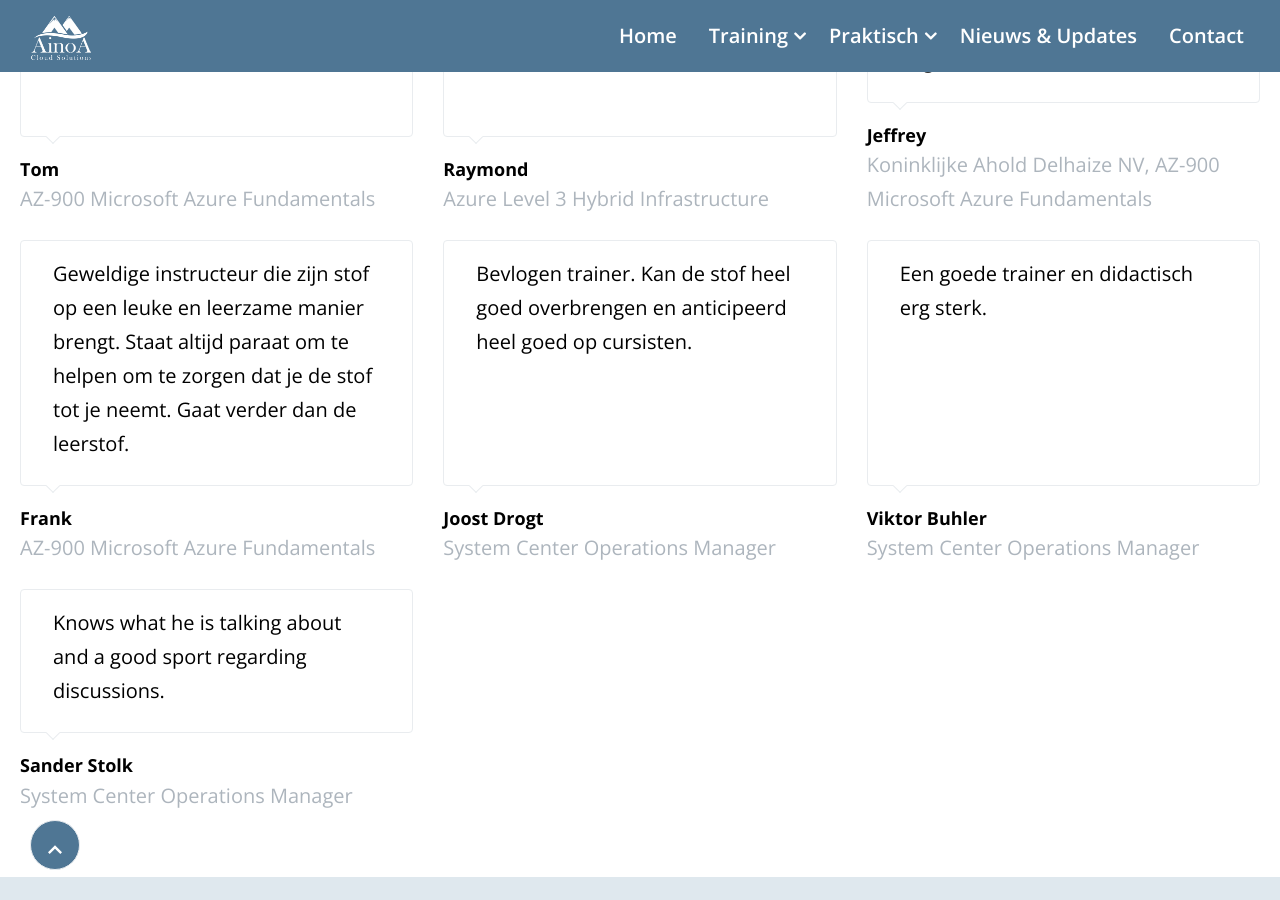
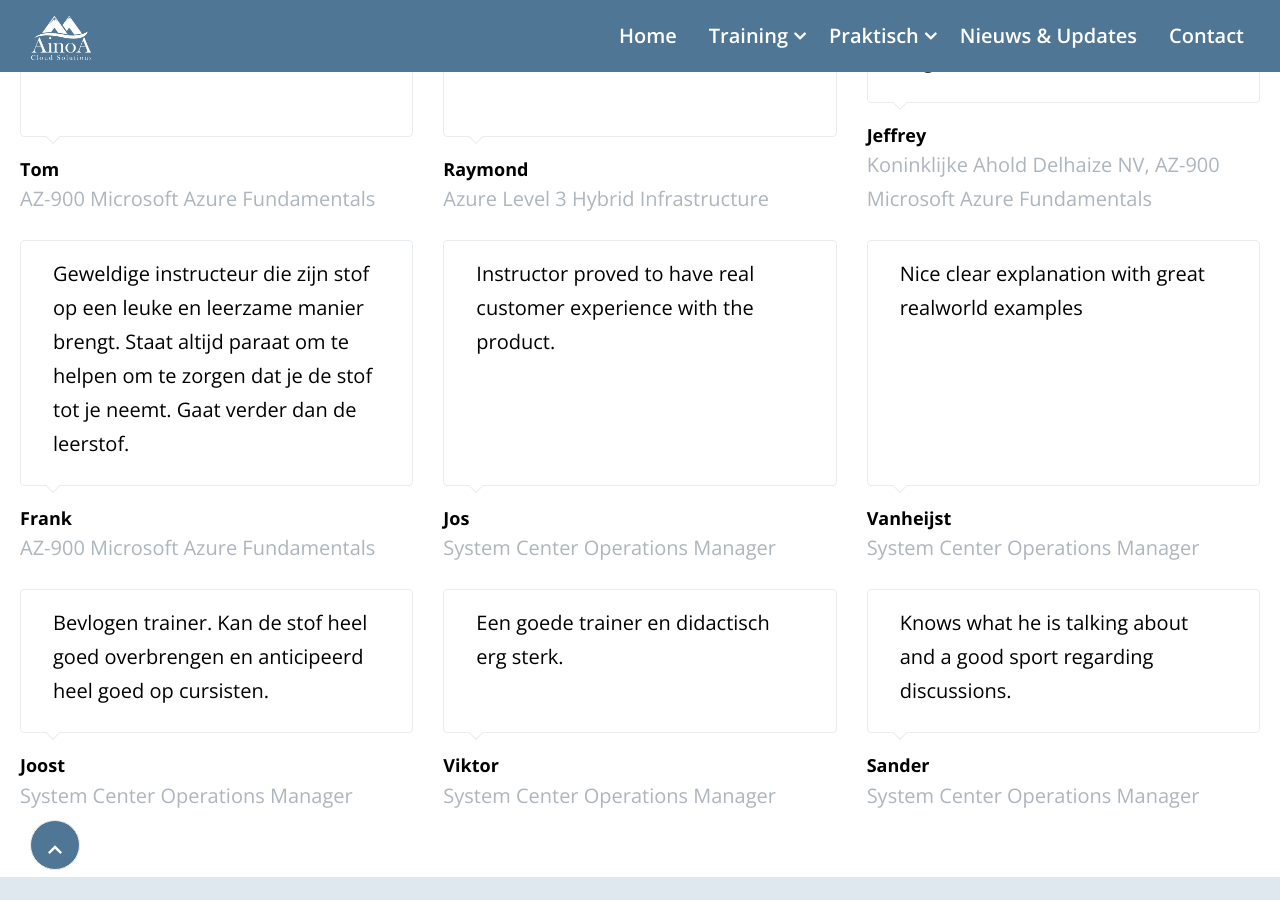
Before and after one commit to Dimtemp/ainoawebsite, a Jekyll site: the page built from testimonials.html, in a window 1280 px wide and 900 px high, scrolled down 2313 px. Built offline with Jekyll 4.4.1, drawn with Linux system fonts in a browser that asks for light colours.

Commit message:
Update testimonials.yml

```diff
--- a/_data/testimonials.yml
+++ b/_data/testimonials.yml
@@ -92,17 +92,27 @@
   review: Geweldige instructeur die zijn stof op een leuke en leerzame manier brengt. Staat altijd paraat om te helpen om te zorgen dat je de stof tot je neemt. Gaat verder dan de leerstof.
   show_in_homepage: true
 
-- name: Joost Drogt
+- name: Jos
+  designation: System Center Operations Manager
+  review: Instructor proved to have real customer experience with the product.
+  show_in_homepage: true
+
+- name: Vanheijst
+  designation: System Center Operations Manager
+  review: Nice clear explanation with great real­world examples
+  show_in_homepage: true
+
+- name: Joost
   designation: System Center Operations Manager
   review: Bevlogen trainer. Kan de stof heel goed overbrengen en anticipeerd heel goed op cursisten.
   show_in_homepage: true
 
-- name: Viktor Buhler
+- name: Viktor
   designation: System Center Operations Manager
   review: Een goede trainer en didactisch erg sterk.
   show_in_homepage: true
 
-- name: Sander Stolk
+- name: Sander
   designation: System Center Operations Manager
   review: Knows what he is talking about and a good sport regarding discussions.
   show_in_homepage: true
```
